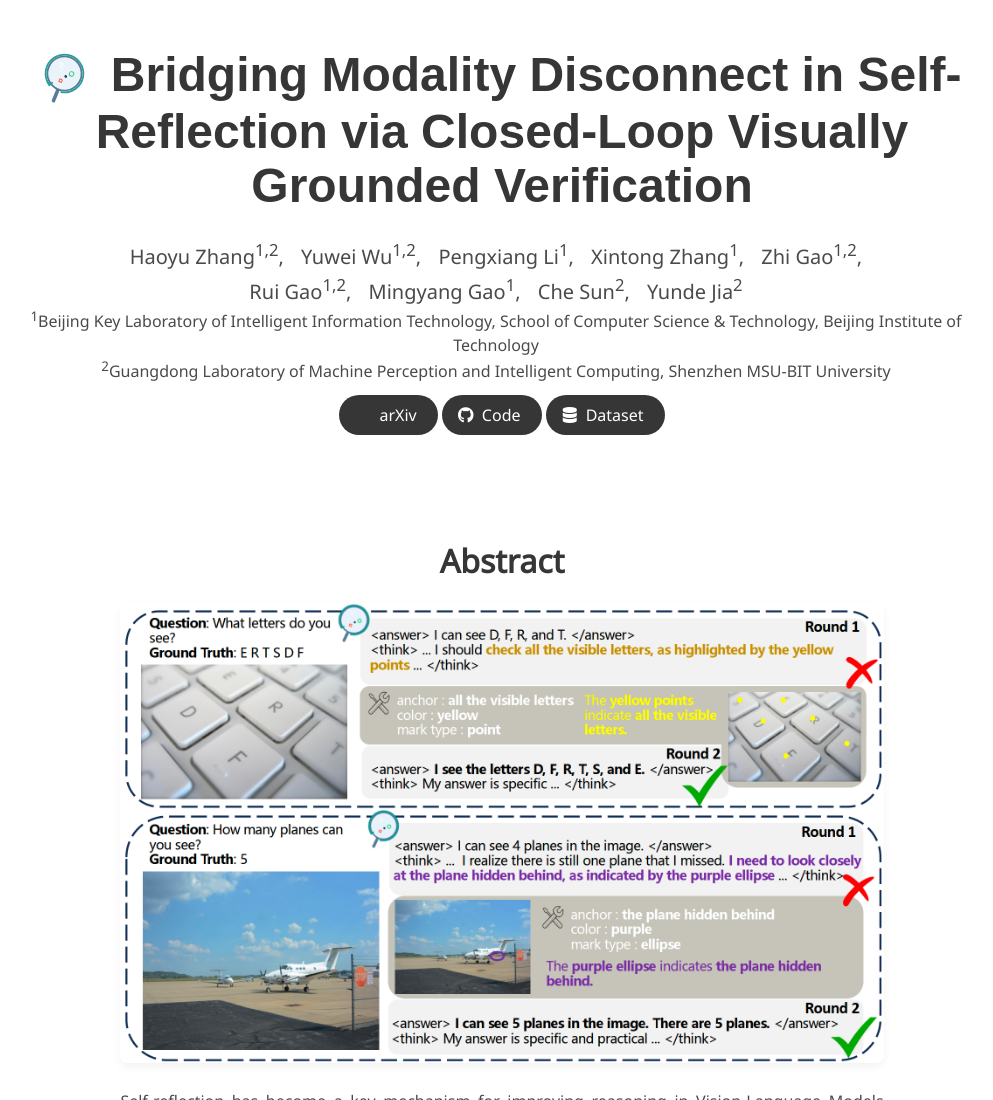
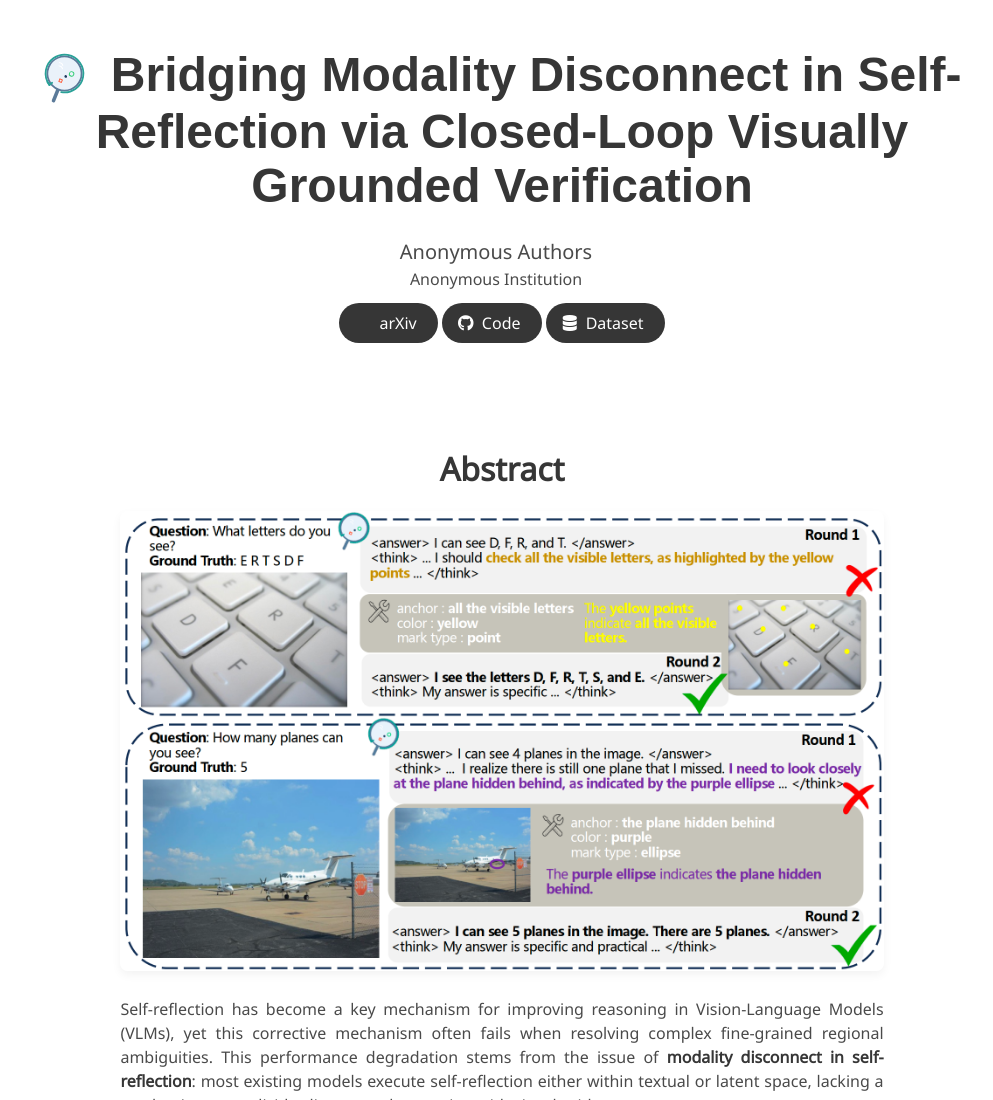
Before and after one commit to floy4/MIRROR, a plain HTML site: page index.html in a window 1280 px wide. Shown: the top 1100 px of the page, without its empty margins (138-1131 px from the left). Drawn offline with nearby package versions, Linux system fonts and the light colour scheme; some icons are missing; a web font is replaced by a local one.

Commit message:
Create anonymous version for double-blind review
- Remove all author names and affiliations from index.html
- Replace with 'Anonymous Authors' and 'Anonymous Institution'
- Remove author information from README.md
- Keep citation format unchanged for proper reference

```diff
--- a/index.html
+++ b/index.html
@@ -47,20 +47,11 @@
           </h1>
 
           <div class="is-size-5 publication-authors">
-            <span class="author-block">Haoyu Zhang<sup>1,2</sup>,</span>
-            <span class="author-block"><a href="https://wu-yuwei-bit.github.io/">Yuwei Wu</a><sup>1,2</sup>,</span>
-            <span class="author-block"><a href="https://pengxiang-li.github.io/">Pengxiang Li</a><sup>1</sup>,</span>
-            <span class="author-block"><a href="https://github.com/xtong-zhang/">Xintong Zhang</a><sup>1</sup>,</span>
-            <span class="author-block"><a href="https://zhigao2017.github.io/">Zhi Gao</a><sup>1,2</sup>,</span><br>
-            <span class="author-block">Rui Gao<sup>1,2</sup>,</span>
-            <span class="author-block">Mingyang Gao<sup>1</sup>,</span>
-            <span class="author-block"><a href="https://scholar.google.com/citations?user=nVMtrAoAAAAJ&hl=en">Che Sun</a><sup>2</sup>,</span>
-            <span class="author-block"><a href="https://scholar.google.com/citations?user=Sl6TV7gAAAAJ&hl=en">Yunde Jia</a><sup>2</sup></span>
+            <span class="author-block">Anonymous Authors</span>
           </div>
 
           <div class="is-size-6 publication-authors">
-            <span class="author-block"><sup>1</sup>Beijing Key Laboratory of Intelligent Information Technology, School of Computer Science & Technology, Beijing Institute of Technology</span>
-            <span class="author-block"><sup>2</sup>Guangdong Laboratory of Machine Perception and Intelligent Computing, Shenzhen MSU-BIT University</span>
+            <span class="author-block">Anonymous Institution</span>
           </div>
 
           <div class="column has-text-centered">
```
Also changed, not shown: 1 other file.
